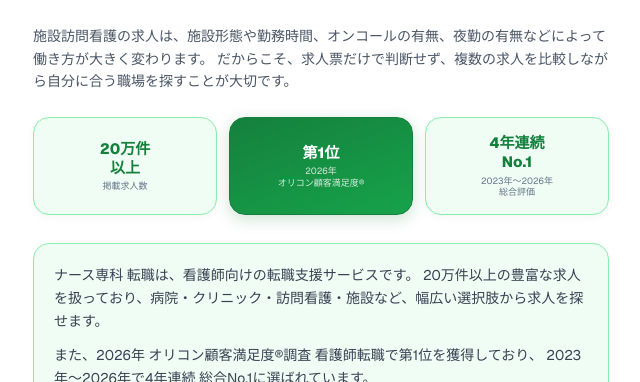
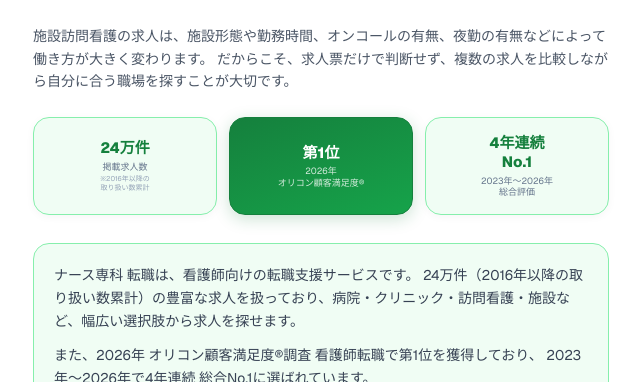
Before and after one commit to samurai0719/client-lp, a Next.js app: page /shisetsu-houmon in a window 1280 px wide. Shown: the part 4785-5167 px from the top of the page, without its empty margins (319-959 px from the left). Built offline with nearby package versions, Linux system fonts and the light colour scheme.

Commit message:
sisetuhoumonnLP

```diff
--- a/app/shisetsu-houmon/ShisetsuHoumonContent.tsx
+++ b/app/shisetsu-houmon/ShisetsuHoumonContent.tsx
@@ -692,7 +692,7 @@
         className="grid grid-cols-3 gap-3 mb-7"
       >
         {[
-          { num: '20万件\n以上', label: '掲載求人数' },
+          { num: '24万件', label: '掲載求人数', note: '※2016年以降の\n取り扱い数累計' },
           { num: '第1位', label: '2026年\nオリコン顧客満足度®' },
           { num: '4年連続\nNo.1', label: '2023年〜2026年\n総合評価' },
         ].map((badge, i) => (
@@ -728,6 +728,17 @@
             >
               {badge.label}
             </p>
+            {'note' in badge && badge.note && (
+              <p
+                className="leading-tight whitespace-pre-line mt-0.5"
+                style={{
+                  fontSize: 7,
+                  color: '#94a3b8',
+                }}
+              >
+                {badge.note}
+              </p>
+            )}
           </motion.div>
         ))}
       </motion.div>
@@ -739,7 +750,7 @@
       >
         <p className="text-gray-700 mb-3">
           ナース専科 転職は、看護師向けの転職支援サービスです。
-          20万件以上の豊富な求人を扱っており、病院・クリニック・訪問看護・施設など、幅広い選択肢から求人を探せます。
+          24万件（2016年以降の取り扱い数累計）の豊富な求人を扱っており、病院・クリニック・訪問看護・施設など、幅広い選択肢から求人を探せます。
         </p>
         <p className="text-gray-700 mb-3">
           また、2026年 オリコン顧客満足度®調査 看護師転職で第1位を獲得しており、
```
